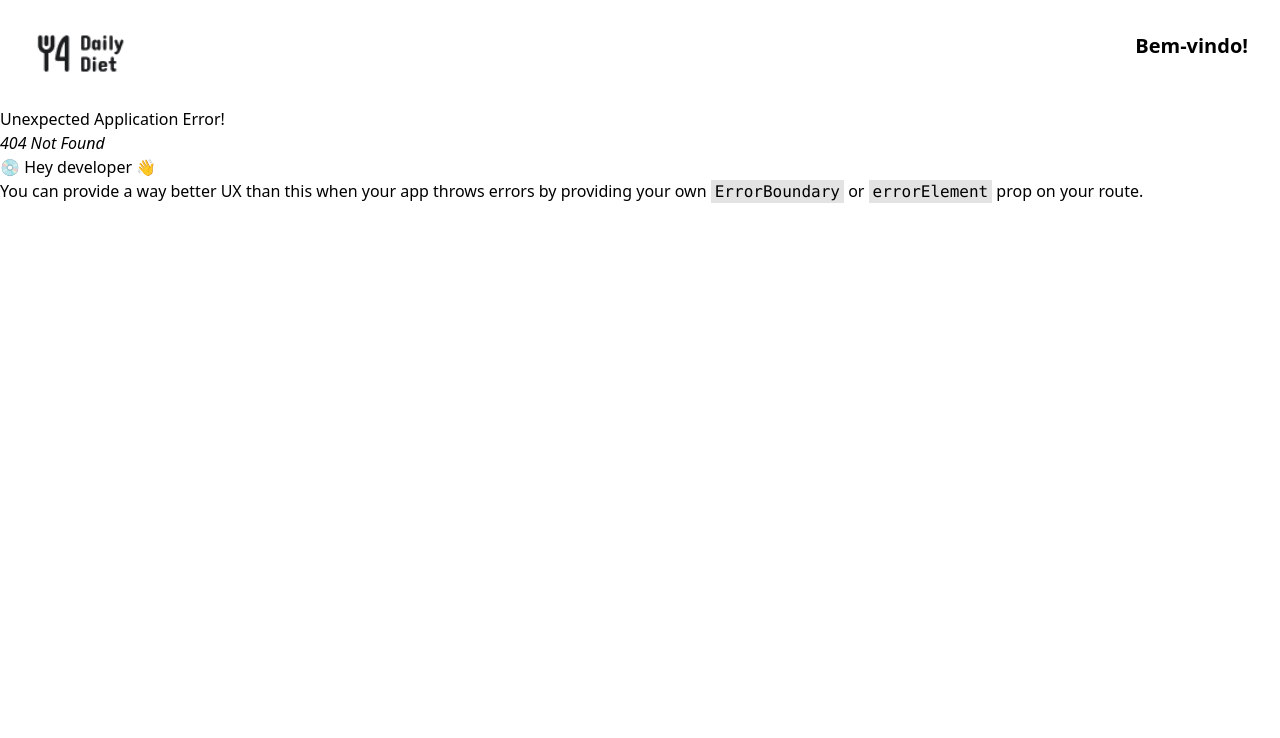
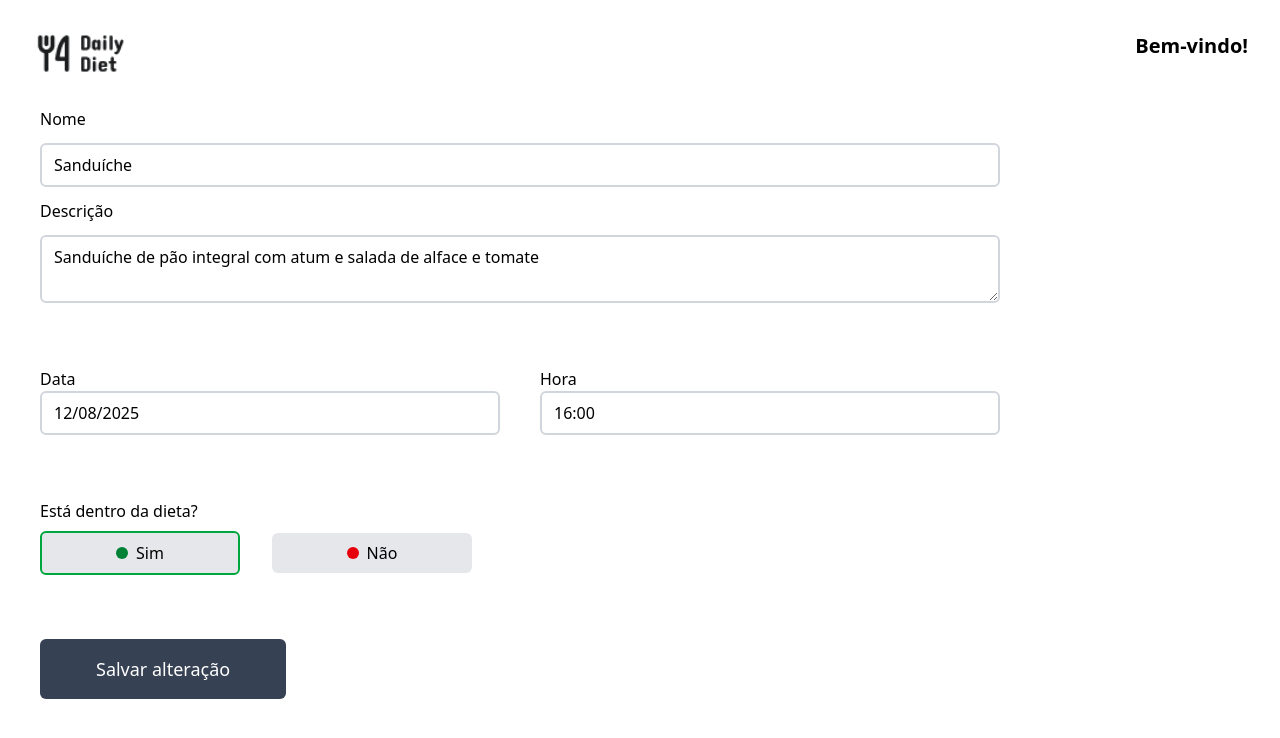
Before and after one commit to TaynaraFerraz/Daily-Diet, a React (Vite) app in the folder frontend/: page /editarRefeicao in a window 1280 px wide. Before the commit this address had no page. Shown: the top 738 px of the page. Built offline with nearby package versions, Linux system fonts and the light colour scheme.

Commit message:
refatora componente do botão e cria página de edição

```diff
--- a/frontend/components/AddMealButton.tsx
+++ b/frontend/components/AddMealButton.tsx
@@ -3,8 +3,8 @@ import { Link } from "react-router-dom";
 
 export default function AddMealButton() {
     return (
-        <Link to={'/refeicao'}>
-            <SimpleButton text='Nova refeição' action={true} />
+        <Link to={'/refeicao'} className='w-fit'>
+            <SimpleButton text='Nova refeição' action={'plus'} />
         </Link>
     )
 }
--- a/frontend/components/CreateNewMeal.tsx
+++ b/frontend/components/CreateNewMeal.tsx
@@ -4,7 +4,7 @@ import SimpleButton from './SimpleButton'
 export default function CreateNewMeal({ selectDiet }: { selectDiet: string }) {
     return (
         <Link to={selectDiet == 'good' ? '/boaRefeicao' : '/maRefeicao'}>
-            <SimpleButton action={false} text="Cadastrar refeição" />
+            <SimpleButton text="Cadastrar refeição" />
         </Link>
     )
 }
--- /dev/null
+++ b/frontend/components/RefeicaoIndividualEditar.tsx
@@ -0,0 +1,38 @@
+import { useState } from 'react'
+import SelectDiet from './SelectDiet'
+
+export default function RefeicaoIndividualEditar({ title, text, data, hora, inDiet }: { title: string, text: string, data: string, hora: string, inDiet: boolean }) {
+    const [nome, setNome] = useState(title)
+    const [descricao, setDescricao] = useState(text)
+    const [dataInput, setDataInput] = useState(data)
+    const [horaInput, setHoraInput] = useState(hora)
+    const [selectDiet, setSelectDiet] = useState(inDiet ? 'good' : 'bad')
+
+    return (
+        <div className="flex flex-col mx-10 gap-16 w-11/12 md:w-3/4">
+            <div className="flex flex-col gap-3">
+                <label>Nome</label>
+                <input type="text" value={nome} className='border-gray-300 border-2 px-3 py-2 rounded-md outline-none' onChange={(e) => setNome(e.target.value)}></input>
+
+                <label>Descrição</label>
+                <textarea value={descricao} className='border-gray-300 border-2 px-3 py-2 rounded-md outline-none' onChange={(e) => setDescricao(e.target.value)}></textarea>
+            </div>
+
+            <div className="flex flex-col md:flex-row gap-10">
+                <div className='flex flex-col w-full'>
+                    <label>Data</label>
+                    <input type="text" className='border-gray-300 border-2 px-3 py-2 rounded-md outline-none' value={dataInput} onChange={(e) => setDataInput(e.target.value)} />
+                </div>
+
+                <div className='flex flex-col w-full'>
+                    <label>Hora</label>
+                    <input type="text" className='border-gray-300 border-2 px-3 py-2 rounded-md outline-none' value={horaInput} onChange={(e) => setHoraInput(e.target.value)} />
+                </div>
+            </div>
+
+            <div className='flex'>
+                <SelectDiet selectDiet={selectDiet} setSelectDiet={setSelectDiet} />
+            </div>
+        </div>
+    )
+}
--- /dev/null
+++ b/frontend/components/SelectDiet.tsx
@@ -0,0 +1,22 @@
+
+export default function SelectDiet({selectDiet, setSelectDiet}:{selectDiet : string, setSelectDiet : (value: string) => void}) {
+
+    return (
+        <div className="flex gap-18">
+            <div className="flex flex-col w-full gap-2">
+                <label>Está dentro da dieta?</label>
+                <div className="flex flex-col md:flex-row justify-center items-center gap-8">
+                    <button className={`w-50 flex justify-center items-center gap-2 border-2 ${selectDiet === 'good' ? "border-green-600" : "border-none"} p-2 rounded-md bg-gray-200 cursor-pointer`} onClick={() => setSelectDiet('good')} type="button">
+                        <div className="w-3 h-3 rounded-full bg-green-700"></div>
+                        Sim
+                    </button>
+
+                    <button className={`w-50 flex justify-center items-center gap-2 border-2 ${selectDiet === 'bad' ? "border-red-600" : "border-none"} p-2 rounded-md bg-gray-200 cursor-pointer`} onClick={() => setSelectDiet('bad')} type="button">
+                        <div className="w-3 h-3 rounded-full bg-red-600" ></div>
+                        Não
+                    </button>
+                </div>
+            </div>
+        </div>
+    )
+}
--- a/frontend/components/SimpleButton.tsx
+++ b/frontend/components/SimpleButton.tsx
@@ -1,10 +1,12 @@
-import { Plus } from "lucide-react";
+import { PenLine, Plus, Trash } from "lucide-react";
 
-export default function SimpleButton({ text, action }: { text: string, action: boolean }) {
+export default function SimpleButton({ text, action }: { text: string, action?: string }) {
     return (
-        <div className="bg-gray-700 p-4 w-48 md:w-72 flex justify-center items-center rounded-md gap-3 cursor-pointer">
+        <div className="bg-gray-700 py-4 px-14 w-fit flex justify-center items-center rounded-md gap-3 cursor-pointer">
             {
-                action && <Plus color="white"/>
+                action == 'plus' && <Plus color="white"/> ||
+                action == 'edit' && <PenLine color="white" /> ||
+                action == 'delete' && <Trash color="white" />
             }
             <p className="text-white text-sm md:text-lg">{text}</p>
         </div>
--- /dev/null
+++ b/frontend/src/EditarRefeicao.tsx
@@ -0,0 +1,14 @@
+import RefeicaoIndividualEditar from "../components/RefeicaoIndividualEditar";
+import SimpleButton from "../components/SimpleButton";
+
+export default function EditarRefeicao() {
+    return (
+        <div className='flex flex-col gap-6'>
+            <RefeicaoIndividualEditar text='Sanduíche de pão integral com atum e salada de alface e tomate' title='Sanduíche' data='12/08/2025' hora='16:00' inDiet={true} />
+
+            <div className='flex gap-6 m-10'>
+                <SimpleButton action={''} text='Salvar alteração' />
+            </div>
+        </div>
+    )
+}
--- a/frontend/src/Refeicao.tsx
+++ b/frontend/src/Refeicao.tsx
@@ -1,8 +1,10 @@
 import { useState } from "react";
 import CreateNewMeal from "../components/CreateNewMeal";
+import SelectDiet from "../components/SelectDiet";
 
 export default function Refeicao() {
     const [selectDiet, setSelectDiet] = useState('');
+
 
     return (
         <div className="w-full flex flex-col justify-center items-center mt-4 mb-10">
@@ -30,22 +32,7 @@ export default function Refeicao() {
                     </div>
                 </div>
 
-                <div className="flex gap-18">
-                    <div className="flex flex-col w-full gap-2">
-                        <label>Está dentro da dieta?</label>
-                        <div className="flex justify-center items-center gap-8">
-                            <button className={`w-50 flex justify-center items-center gap-2 border-2 ${selectDiet === 'good' ? "border-green-600" : "border-none"} p-2 rounded-md bg-gray-200 cursor-pointer`} onClick={() => setSelectDiet('good')} type="button">
-                                <div className="w-3 h-3 rounded-full bg-green-700"></div>
-                                Sim
-                            </button>
-
-                            <button className={`w-50 flex justify-center items-center gap-2 border-2 ${selectDiet === 'bad' ? "border-red-600" : "border-none"} p-2 rounded-md bg-gray-200 cursor-pointer`} onClick={() => setSelectDiet('bad')} type="button">
-                                <div className="w-3 h-3 rounded-full bg-red-600" ></div>
-                                Não
-                            </button>
-                        </div>
-                    </div>
-                </div>
+                <SelectDiet selectDiet={selectDiet} setSelectDiet={setSelectDiet}/>
 
                 <div className="flex justify-center items-center ">
                     <CreateNewMeal selectDiet={selectDiet}/>
--- a/frontend/src/RefeicaoIndividual.tsx
+++ b/frontend/src/RefeicaoIndividual.tsx
@@ -1,3 +1,4 @@
+import { Link } from 'react-router-dom'
 import RefeicaoIndividualComponent from '../components/RefeicaoIndividualComponent'
 import SimpleButton from '../components/SimpleButton'
 
@@ -7,8 +8,10 @@ export default function RefeicaoIndividual() {
             <RefeicaoIndividualComponent text='Sanduíche de pão integral com atum e salada de alface e tomate' title='Sanduíche' data='12/08/2025' hora='16:00' inDiet={true} />
 
             <div className='flex gap-6 m-10'>
-                <SimpleButton action={false} text='Editar refeição' />
-                <SimpleButton action={false} text='Excluir refeição' />
+                <Link to={'/editarRefeicao'}>
+                    <SimpleButton action={'edit'} text='Editar refeição' />
+                </Link>
+                <SimpleButton action={'delete'} text='Excluir refeição' />
             </div>
         </div>
     )
--- a/frontend/src/main.tsx
+++ b/frontend/src/main.tsx
@@ -12,6 +12,7 @@ import Refeicao from './Refeicao.tsx';
 import Header from '../components/Header.tsx';
 import BoaRefeicao from './BoaRefeicao.tsx';
 import MaRefeicao from './MaRefeicao.tsx';
+import EditarRefeicao from './EditarRefeicao.tsx';
 
 const router = createBrowserRouter([
   {
@@ -38,6 +39,10 @@ const router = createBrowserRouter([
     path: "/maRefeicao",
     element: <MaRefeicao/>
   },
+  {
+    path: "/editarRefeicao",
+    element: <EditarRefeicao/>
+  },
 ]);
 
 createRoot(document.getElementById('root')!).render(
```
